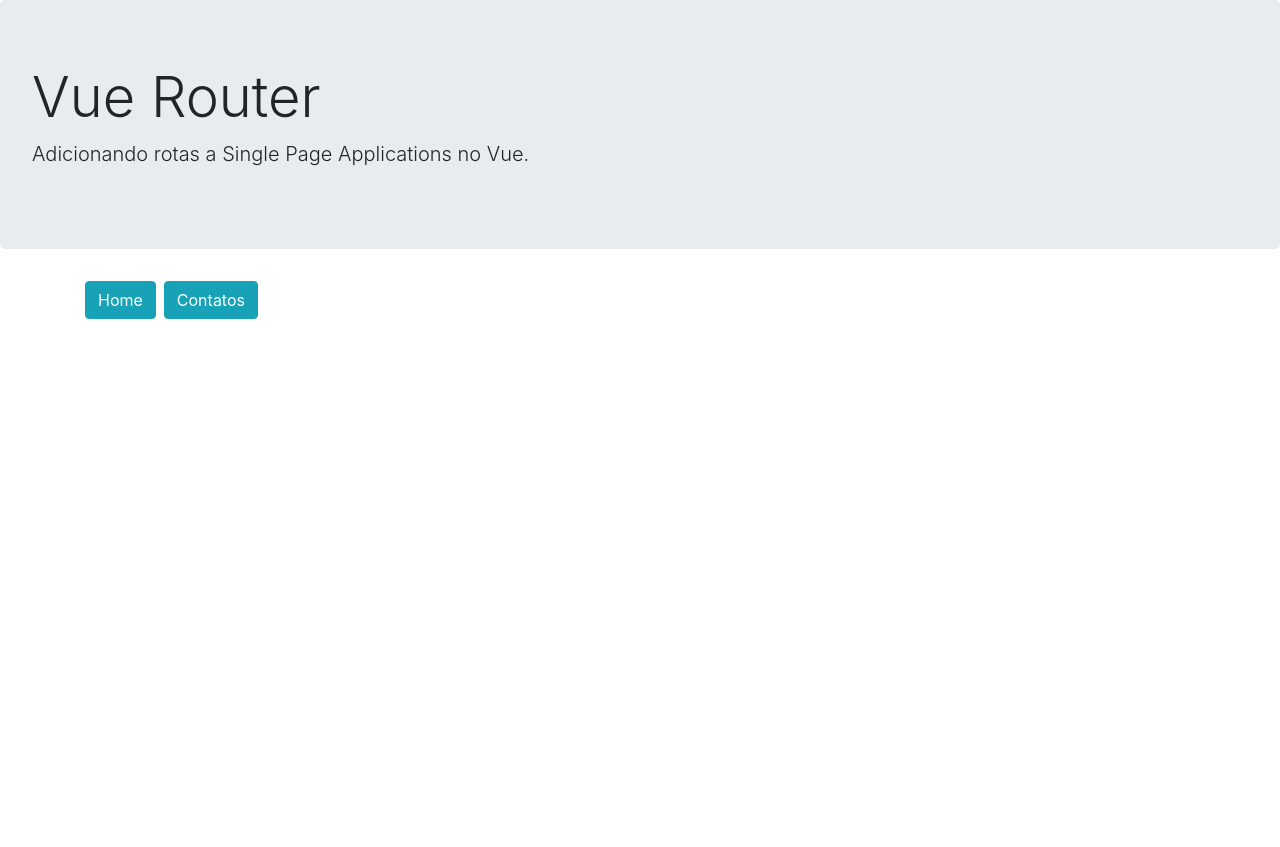
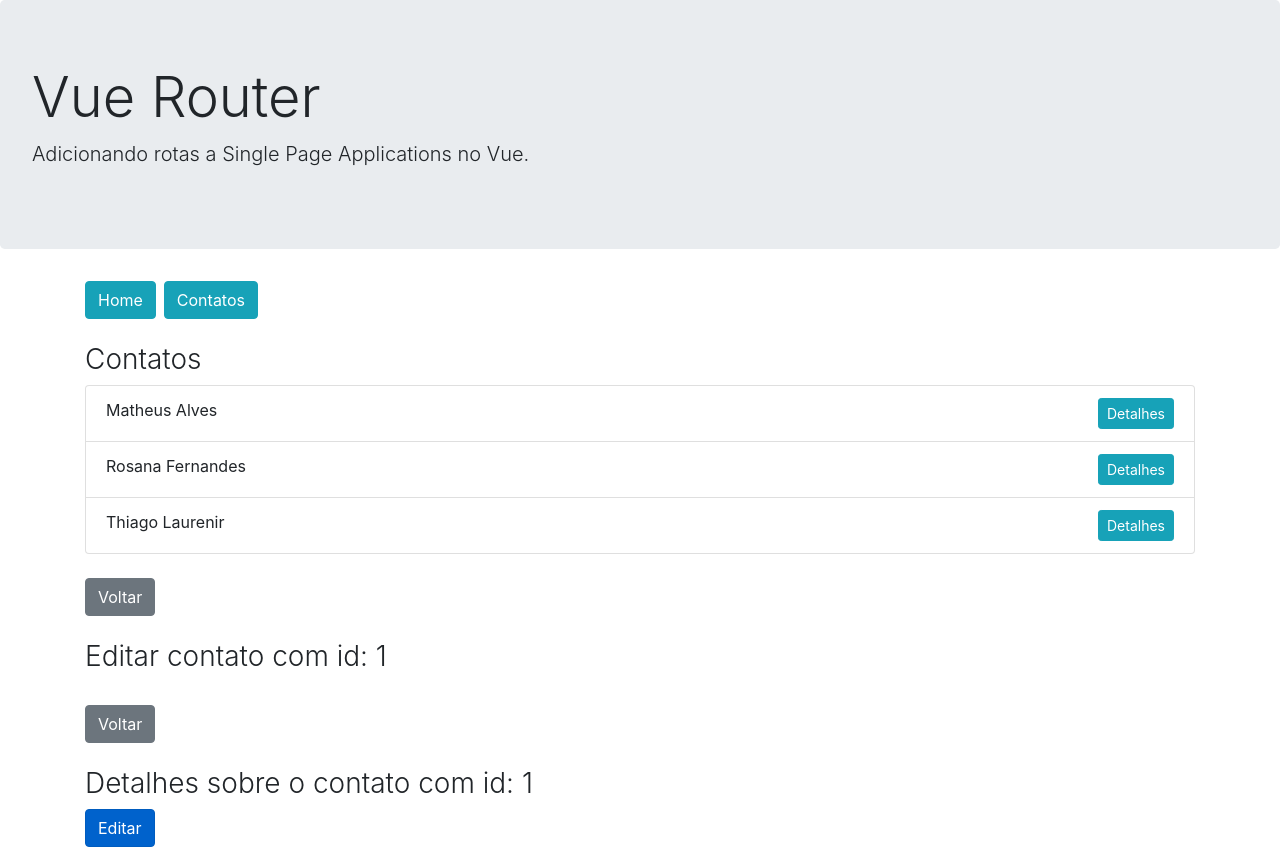
Before and after one commit to Matheus-Alpe/vue-router-example, a Vue app: page /contatos/1/editar in a window 1280 px wide. Before the commit the page ends 800 px from the top, so only its background shows below. Built offline with nearby package versions, Linux system fonts and the light colour scheme; the HTML template or start-up script is replaced by a standard one.

Commit message:
feat: multi router-views

```diff
--- a/src/router.js
+++ b/src/router.js
@@ -7,6 +7,7 @@
 import Contatos from './views/contatos/Contatos.vue'
 import ContatosHome from './views/contatos/ContatosHome.vue'
 import ContatoDetalhes from './views/contatos/ContatoDetalhes.vue'
+import ContatoEditar from './views/contatos/ContatoEditar.vue'
 
 
 Vue.use(VueRouter)
@@ -18,16 +19,25 @@
   linkExactActiveClass: 'active',
 
   routes: [
+
     {
       path: '/',
       component: Home
     },
+
     {
       path: '/contatos',
       component: Contatos,
       children: [
         { path: '', component: ContatosHome },
         { path: ':id', component: ContatoDetalhes, name: 'contato' },
+        {
+          path: ':id/editar',
+          components: {
+            default: ContatoEditar,
+            'contato-detalhes': ContatoDetalhes
+          },
+        },
       ]
     },
 
--- a/src/views/contatos/ContatoDetalhes.vue
+++ b/src/views/contatos/ContatoDetalhes.vue
@@ -1,5 +1,13 @@
 <template>
-    <h3 class="font-weight-light">Detalhes sobre o contato com id: {{ id }}</h3>
+    <div>
+        <h3 class="font-weight-light">Detalhes sobre o contato com id: {{ id }}</h3>
+        <router-link
+            :to="`/contatos/${id}/editar`"
+            class="btn btn-primary"
+        >
+            Editar
+        </router-link>
+    </div>
 </template>
 
 <script>
--- /dev/null
+++ b/src/views/contatos/ContatoEditar.vue
@@ -0,0 +1,21 @@
+<template>
+    <div>
+        <h3 class="font-weight-light">Editar contato com id: {{ $route.params.id }}</h3>
+        <button
+            class="btn btn-secondary mt-4 mb-4"
+            @click="$router.back()"
+        >
+            Voltar
+        </button>
+    </div>
+</template>
+
+<script>
+export default {
+
+}
+</script>
+
+<style>
+
+</style>
--- a/src/views/contatos/Contatos.vue
+++ b/src/views/contatos/Contatos.vue
@@ -2,6 +2,7 @@
     <div>
         <ContatosLista />
         <router-view></router-view>
+        <router-view name="contato-detalhes"></router-view>
     </div>
 </template>
 
```
